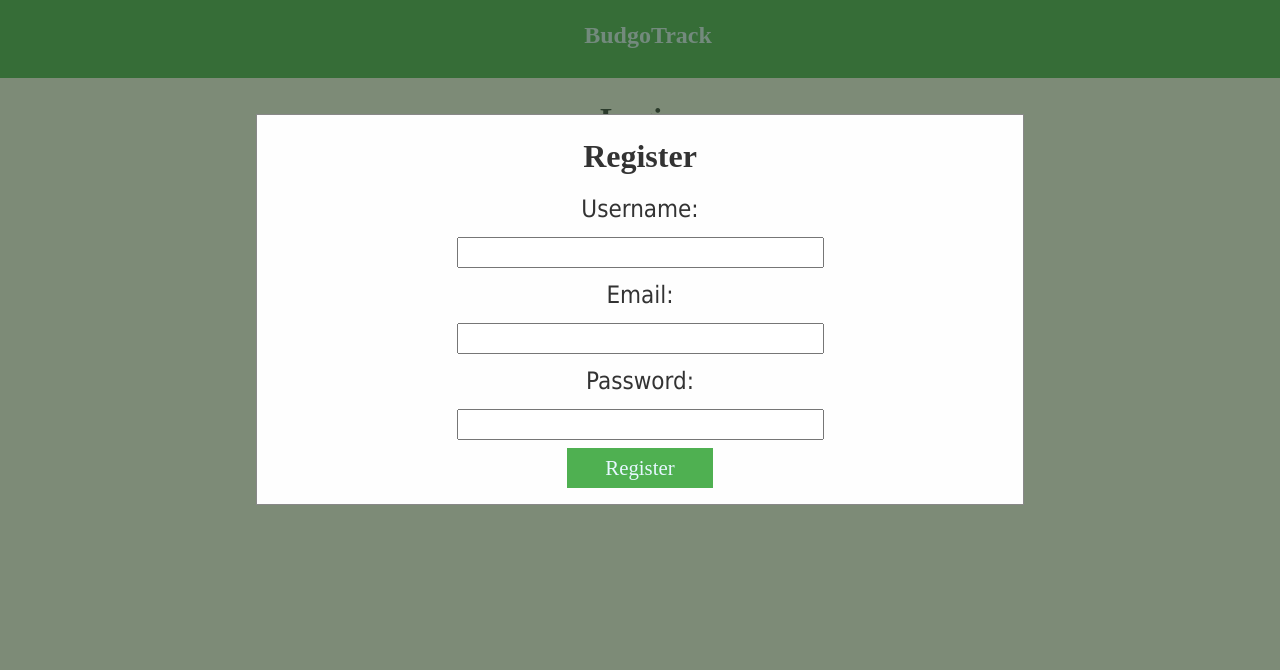
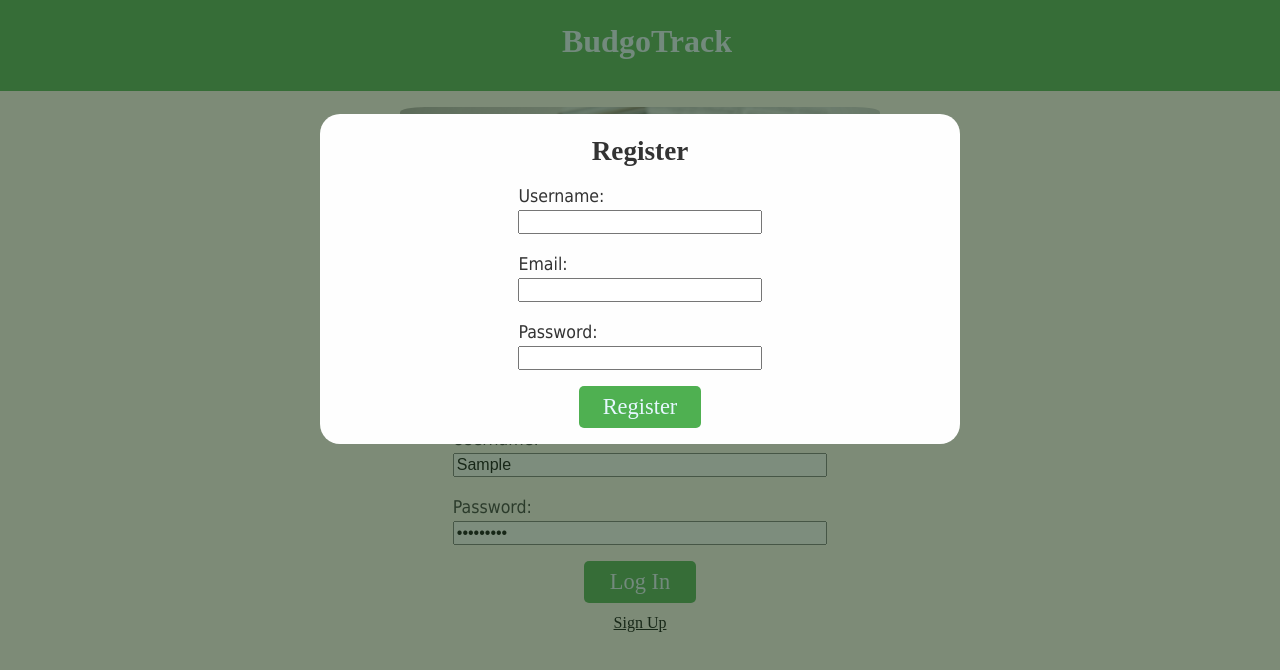
Before and after one commit to akoller01Maryville/cosc231BudgoTrack, a website: page public/index.html in a window 1280 px wide. Both pictures are taken after typing "Sample", "Sample123" into the empty fields and a click on the button "Sign Up". Drawn offline with Linux system fonts and the light colour scheme; no server answers; a web font is replaced by a local one.

Commit message:
finished login page styling

```diff
--- a/public/index.html
+++ b/public/index.html
@@ -18,6 +18,8 @@
 
     <div id="userDetails"></div>
 
+    <img id="launchIMG" src="images/budgetLAUNCH.jpg">
+
     <div id="loginSection">
         <form id="loginForm">
             <h2>Login</h2>
@@ -25,7 +27,7 @@
             <input type="text" id="username" name="username" required>
             <label for="password">Password:</label>
             <input type="password" id="password" name="password" required>
-            <button type="submit">Login</button>
+            <button type="submit">Log In</button>
 
             <button id="signUpButton" onclick="document.getElementById('registrationSection').style.display='block'">Sign Up</button> <!-- button to open register section-->
         </form>
--- a/public/stylesheets/styles.css
+++ b/public/stylesheets/styles.css
@@ -25,12 +25,15 @@ body {
 
 button {
     font-family: 'Roboto Slab', serif;
+    border-radius: 5px;
+    border-width: 1px;
+    border-color: #a7a7a7;
 }
 
 h2 {
     font-family: 'Roboto Slab', serif;
     font-weight: 700;
-    font-size: 2em;
+    font-size: 1.7em;
 }
 
 header {    /* NOTE: all pages have: button -> title -> empty div inside header. these must exist in order to display correctly */
@@ -47,7 +50,7 @@ header button {             /* header back button: LEFT */
 }
 
 header h1 {                 /* title: CENTER */
-    font-size: 1.5rem;
+    font-size: 2rem;
 
     flex-basis: 50%;
     margin-bottom: 0.5rem;
@@ -122,7 +125,6 @@ footer {
 }
 
 /*** index.html ***/
-/* The Modal (background) */
 .modal {
     display: none; /* Hidden by default */
     position: fixed;
@@ -135,70 +137,90 @@ footer {
     background-color: rgba(39, 66, 39, 0.6);
     padding-top: 50px;
   }
-
-/* Modal Content/Box */
-.modal-content {
+  .modal-content {
     background-color: #fefefe;
-    margin: 5% auto 15% auto; /* 5% from the top, 15% from the bottom and centered */
-    border: 1px solid #888;
-    width: 60%;
+    margin: 5% auto 0% auto; /* 5% from the top, 15% from the bottom and centered */
+    width: 50%;
+    border-radius: 20px;
   }
 
 /***** ID's *****/
 /*** index.html ***/
-#loginSection {
+#launchIMG {
+    display: block;
+    margin-left: auto;
+    margin-right: auto;
 
+    max-width: 40%;
+    padding: 1rem;
+    padding-bottom: 0;
+    border-radius: 8%;
 }
 
 #loginForm {
     display: flex;
     flex-direction: column;
     align-items: center;
-    gap: 0.5rem;
     padding: 1rem;
 } #loginForm label {
-    font-size: 1.5rem;
-    width: 50%;
+    font-size: 1.1rem;
+    width: 30%;
+    padding-top: 0.5rem;
 } #loginForm input {
-    width: 50%;
-    padding: 0.3rem;
+    width: 30%;
+    margin-bottom: 0.5rem;
     font-size: 1rem;
 } #loginForm button {
-    width: 15%;
+    width: 9%;
     padding: 0.5rem;
-    font-size: 1.3rem;
+    font-size: 1.4rem;
     background-color: #4FB051;
     color: #E6F7FF;
     border: none;
     overflow: auto;
+    margin-top: 0.5rem;
 } #loginForm button:hover {
     background-color: #3A8E3A;
     cursor: pointer;
+} #loginForm #signUpButton {
+    margin-top: 0.2rem;
+    width: 8%;
+    font-size: 1rem;
+    background-color: unset;
+    color: black;
+    text-decoration: underline;
+    cursor: pointer;
+} #loginForm #signUpButton:hover {
+    color: #4f81b0;
 }
 
 #registerForm {
     display: flex;
     flex-direction: column;
     align-items: center;
-    gap: 0.5rem;
     padding: 1rem;
 } #registerForm label {
-    font-size: 1.5rem;
+    font-size: 1.1rem;
+    width: 40%;
+    padding-top: 0.5rem;
 } #registerForm input {
-    width: 50%;
-    padding: 0.3rem;
+    width: 40%;
+    margin-bottom: 0.5rem;
     font-size: 1rem;
 } #registerForm button {
     width: 20%;
     padding: 0.5rem;
-    font-size: 1.3rem;
+    font-size: 1.4rem;
     background-color: #4FB051;
     color: #E6F7FF;
     border: none;
+    overflow: auto;
+    margin-top: 0.5rem;
 } #registerForm button:hover {
     background-color: #3A8E3A;
     cursor: pointer;
 }
+
 /*** chart.html ***/
 #userHeading img {
     max-width: 70%;
```
Also changed, not shown: public/chart.html (+1 -1 lines), public/images/budgetLAUNCH.jpg (added).
